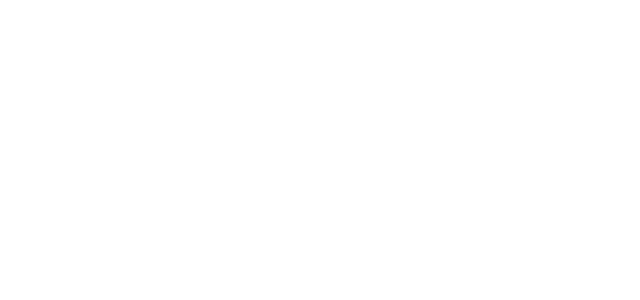
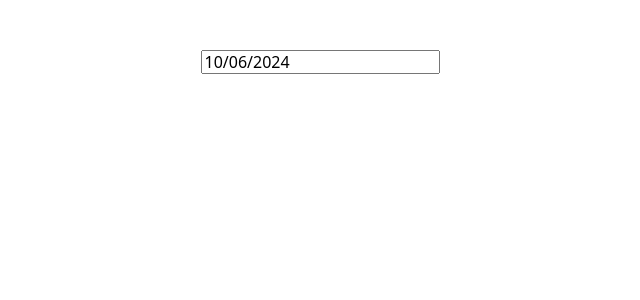
Before and after one commit to KaterynaKocheharova/react-datepicker, a React (Vite) app: page / in a window 1280 px wide. Shown: the top 300 px of the page, without its empty margins (320-960 px from the left). Built offline with nearby package versions, Linux system fonts and the light colour scheme.

Commit message:
explore custom days

```diff
--- a/src/App.jsx
+++ b/src/App.jsx
@@ -4,10 +4,12 @@
 import CustomInput from "./components/CustomInput";
 import CustomHeader from "./components/CustomHeader";
 import CustomHeaderTwoMonths from "./components/CustomHeaderTwoMonths";
+import CustomDay from "./components/CustomDay";
 
 export default function App() {
   return (
     <div id="App">
+      <CustomDay />
       {/* <CustomizedContainer /> */}
       {/* <DatepickerChildren /> */}
       {/* <DatepickerWithClearInputButton /> */}
--- /dev/null
+++ b/src/components/CustomDay.jsx
@@ -0,0 +1,30 @@
+import { useState } from "react";
+import DatePicker from "react-datepicker";
+import "react-datepicker/dist/react-datepicker.css";
+
+// Used to customize days inside calendar
+
+const CustomDay = () => {
+  const [startDate, setStartDate] = useState(new Date());
+
+  // this function extracts and returns the month number 1-31
+  const getDate = (date) => {
+    return date.getDate();
+  };
+
+  const renderDayContents = (day, date) => {
+    // this text will be seen on hover on the day
+    const tooltipText = `Tooltip for date: ${date}`;
+    return <span title={tooltipText}>{getDate(date)}</span>;
+  };
+
+  return (
+    <DatePicker
+      selected={startDate}
+      onChange={(date) => setStartDate(date)}
+      renderDayContents={renderDayContents}
+    />
+  );
+};
+
+export default CustomDay;
```
